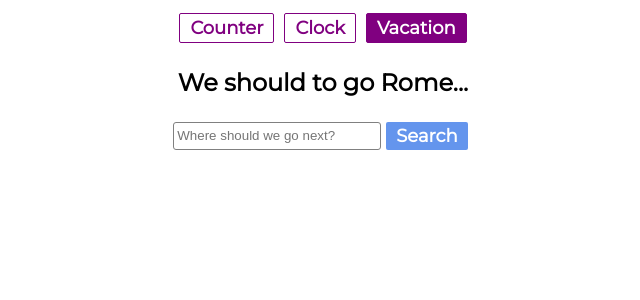
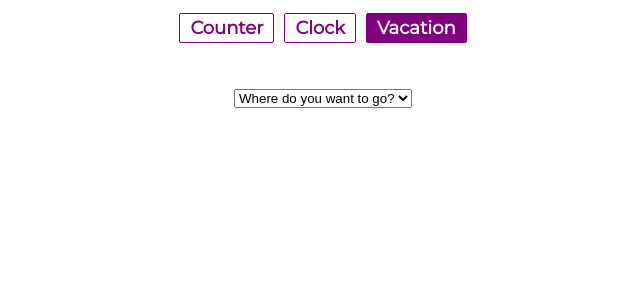
Before and after one commit to helloitsjoe/react-hooks-examples, a React (Create React App) app: page / in a window 1280 px wide. Both pictures are taken after a click on the button "Vacation". Shown: the top 300 px of the page, without its empty margins (317-957 px from the left). Built offline with nearby package versions, Linux system fonts and the light colour scheme.

Commit message:
update Clock instructions and Vacation

```diff
--- a/src/03-Vacation.js
+++ b/src/03-Vacation.js
@@ -19,7 +19,7 @@ const INITIAL_QUERY = 'Rome';
 export default function Vacation({
   loading,
   error,
-  imageData,
+  imageData = {},
   input,
   query,
   handleSubmit,
@@ -27,26 +27,23 @@ export default function Vacation({
 }) {
   if (loading || error) return <Fallback error={error} />;
 
-  const { alt, src, hotlink } = getImgAttrs(imageData);
+  const { alt, src, hotlink } = imageData;
 
   return (
     <div className="App">
       <form onSubmit={handleSubmit}>
         {query && <h1>{query}!</h1>}
-        {src ? (
-          <a href={hotlink}>
-            <img alt={alt} src={src} />
-          </a>
-        ) : (
-          <h2>We should to go Rome...</h2>
-        )}
-        <input
-          className="Vacation-input"
-          placeholder="Where should we go next?"
-          onChange={handleChange}
-          value={input}
-        />
-        <button type="submit">Search</button>
+        <a href={hotlink}>
+          <img alt={alt} src={src} />
+        </a>
+        <select onChange={handleChange}>
+          <option>Where do you want to go?</option>
+          <option>Boston</option>
+          <option>Rome</option>
+          <option>Paris</option>
+          <option>Tokyo</option>
+          <option>London</option>
+        </select>
       </form>
     </div>
   );
```
Also changed, not shown: src/02-Clock.js (+9 -7 lines).
